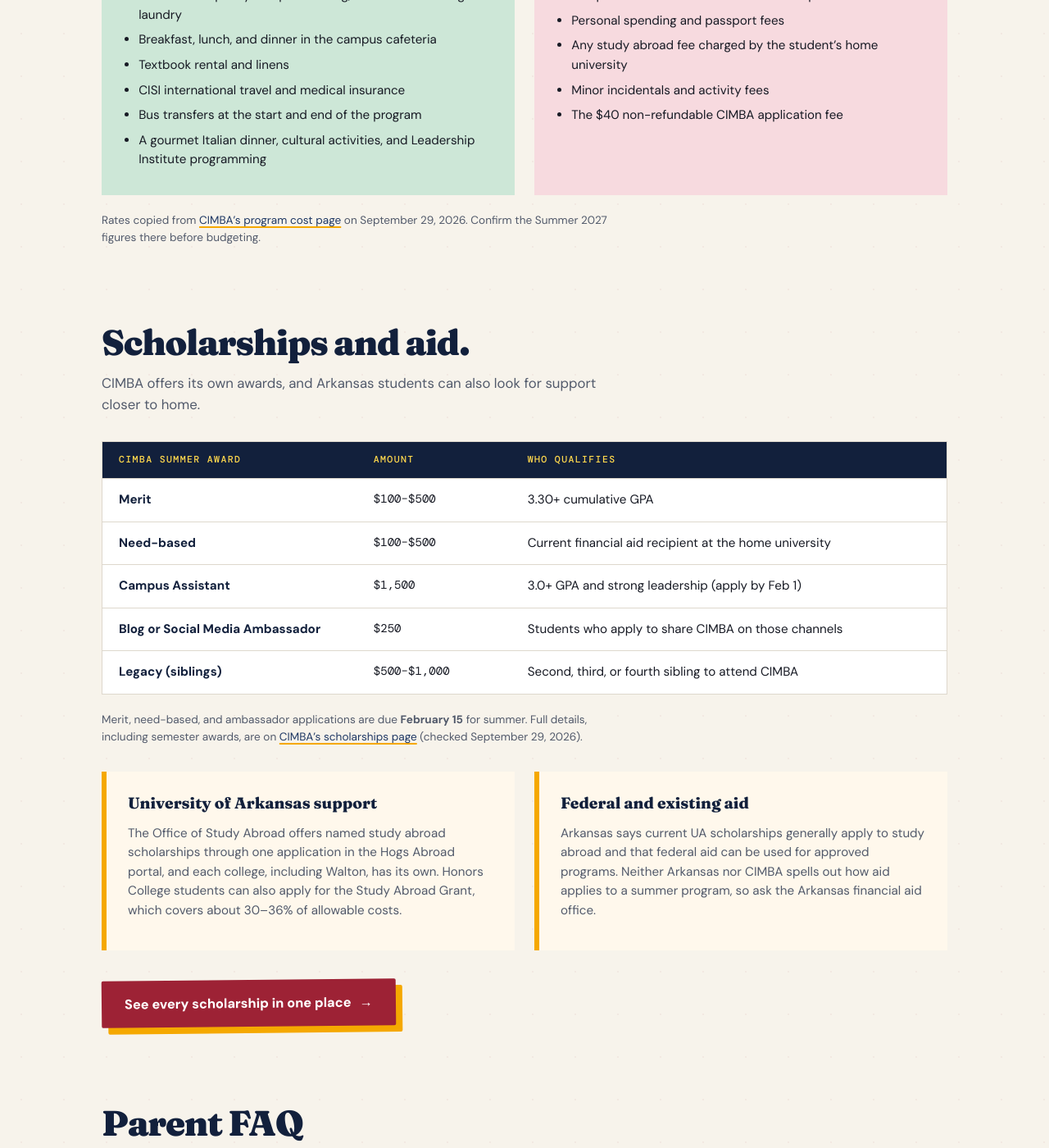
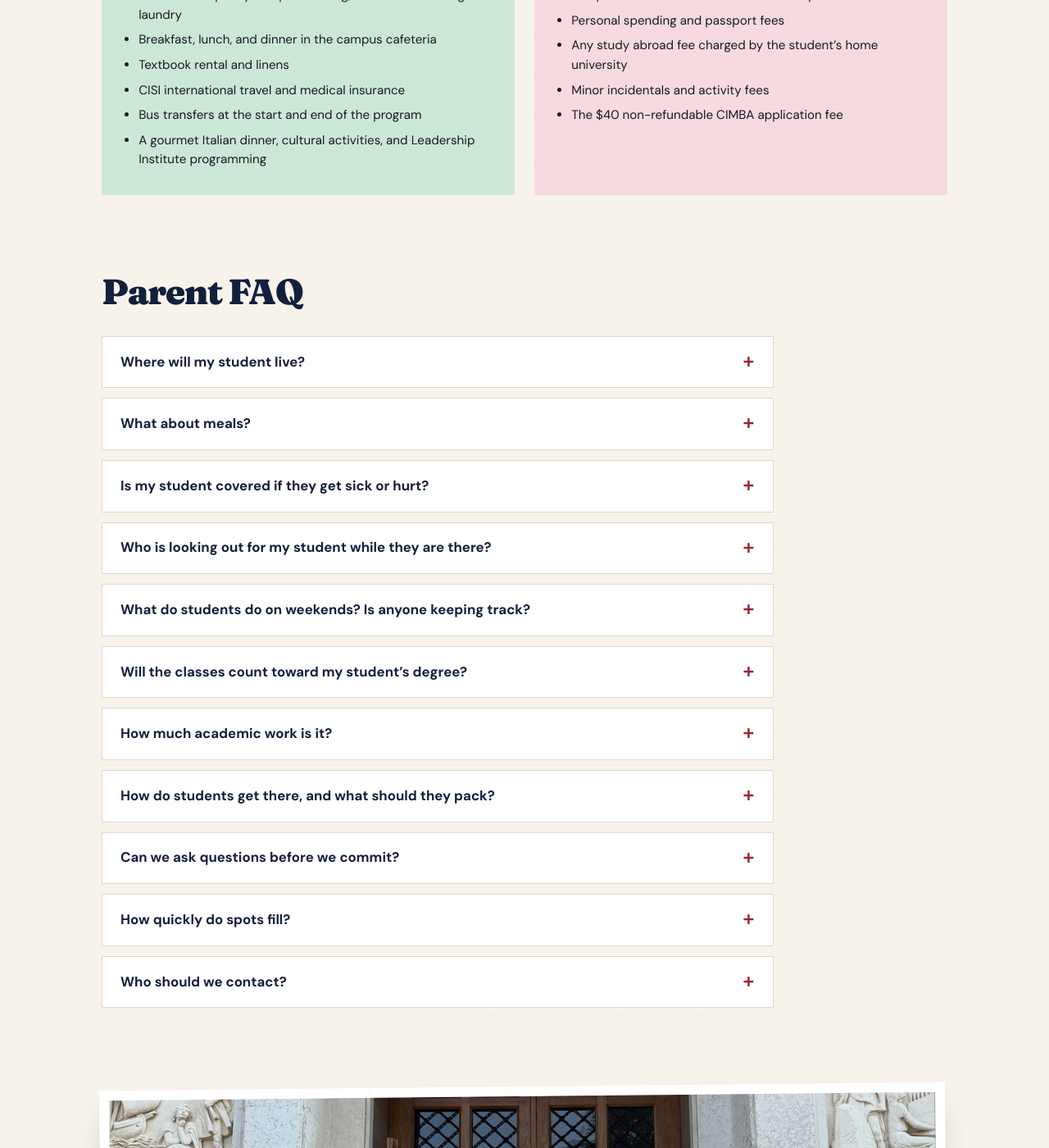
Before and after one commit to profsarahgrace/cimbahogs, a Jekyll site: the page built from program/index.html, in a window 1280 px wide and 1400 px high, scrolled down 5081 px. Shown: the whole window at 82% size. Built offline with Jekyll 4.4.1, drawn with Linux system fonts in a browser that asks for light colours; some of the changed text lies outside the part shown.

Commit message:
Program info: cut scholarships, rate note, and quotes; simplify closing CTA
- Remove scholarships section (has its own page), cost source note, and
  What past CimbaHogs say; drop unused styles and scholarship metadata
- Closing: 'Ready to take the next step?' with a 'Start the application
  process' button

Co-Authored-By: Claude Sonnet 5.5 <noreply@anthropic.com>

```diff
--- a/program/index.html
+++ b/program/index.html
@@ -1,20 +1,19 @@
 ---
 layout: "default"
 title: "CIMBA Italy Program Info for Arkansas Students and Families | CimbaHogs"
-description: "What University of Arkansas students and families need to know about CIMBA Italy: who teaches, cost, scholarships, housing, insurance, weekend travel, credit transfer, and support. The Arkansas-specific companion to CIMBA's own website."
+description: "What University of Arkansas students and families need to know about CIMBA Italy: who teaches, cost, housing, insurance, weekend travel, credit transfer, and support. The Arkansas-specific companion to CIMBA's own website."
 css: "/program/program.css"
 seo: true
 og_type: "website"
 og_title: "CIMBA Italy Program Info for Arkansas Students and Families"
-og_description: "Cost, scholarships, housing, insurance, travel, and credit transfer: straight answers for Arkansas students and families considering CIMBA Italy."
+og_description: "Cost, housing, insurance, travel, and credit transfer: straight answers for Arkansas students and families considering CIMBA Italy."
 twitter_description: "Straight answers for Arkansas students and families considering CIMBA Italy: cost, housing, insurance, travel, and credit transfer."
 schema_name: "CIMBA Italy Program Info for Arkansas Students and Families"
-schema_description: "Answers for University of Arkansas students and their families considering CIMBA Italy, including program cost, scholarships, housing, insurance, and credit transfer."
+schema_description: "Answers for University of Arkansas students and their families considering CIMBA Italy, including program cost, housing, insurance, and credit transfer."
 date_modified: "2026-09-29"
 keywords:
   - "CIMBA Italy parents"
   - "CIMBA Italy cost"
-  - "CIMBA Italy scholarships"
   - "is CIMBA Italy safe"
   - "University of Arkansas study abroad parents"
   - "Paderno del Grappa"
@@ -48,7 +47,6 @@ faq:
       <a href="#faculty">Who teaches</a>
       <a href="#safety">Safety &amp; travel</a>
       <a href="#cost">Cost</a>
-      <a href="#scholarships">Scholarships</a>
       <a href="#faq">Parent FAQ</a>
     </nav>
   </div>
@@ -256,78 +254,6 @@ faq:
         </ul>
       </div>
     </div>
-    <p class="source-note">
-      Rates copied from <a href="https://www.cimbaitaly.com/undergraduate-study-abroad/program-cost" target="_blank" rel="noopener">CIMBA&rsquo;s program cost page</a>
-      on September 29, 2026. Confirm the Summer 2027 figures there before budgeting.
-    </p>
-  </section>
-
-  <section class="scholarship-section" id="scholarships" aria-labelledby="scholarships-title">
-    <div class="section-head">
-      <h2 id="scholarships-title">Scholarships and aid.</h2>
-      <p>
-        CIMBA offers its own awards, and Arkansas students can also look for support closer to home.
-      </p>
-    </div>
-
-    <div class="aid-table" role="table" aria-label="CIMBA summer scholarships">
-      <div class="aid-row head" role="row">
-        <span role="columnheader">CIMBA summer award</span>
-        <span role="columnheader">Amount</span>
-        <span role="columnheader">Who qualifies</span>
-      </div>
-      <div class="aid-row" role="row">
-        <span role="cell">Merit</span>
-        <span role="cell">$100&ndash;$500</span>
-        <span role="cell">3.30+ cumulative GPA</span>
-      </div>
-      <div class="aid-row" role="row">
-        <span role="cell">Need-based</span>
-        <span role="cell">$100&ndash;$500</span>
-        <span role="cell">Current financial aid recipient at the home university</span>
-      </div>
-      <div class="aid-row" role="row">
-        <span role="cell">Campus Assistant</span>
-        <span role="cell">$1,500</span>
-        <span role="cell">3.0+ GPA and strong leadership (apply by Feb 1)</span>
-      </div>
-      <div class="aid-row" role="row">
-        <span role="cell">Blog or Social Media Ambassador</span>
-        <span role="cell">$250</span>
-        <span role="cell">Students who apply to share CIMBA on those channels</span>
-      </div>
-      <div class="aid-row" role="row">
-        <span role="cell">Legacy (siblings)</span>
-        <span role="cell">$500&ndash;$1,000</span>
-        <span role="cell">Second, third, or fourth sibling to attend CIMBA</span>
-      </div>
-    </div>
-    <p class="source-note">
-      Merit, need-based, and ambassador applications are due <strong>February 15</strong> for summer.
-      Full details, including semester awards, are on
-      <a href="https://www.cimbaitaly.com/undergraduate-study-abroad/financial-aid-scholarships" target="_blank" rel="noopener">CIMBA&rsquo;s scholarships page</a>
-      (checked September 29, 2026).
-    </p>
-
-    <div class="aid-notes">
-      <div class="note">
-        <h3>University of Arkansas support</h3>
-        <p>
-          The Office of Study Abroad offers named study abroad scholarships through one application in the Hogs Abroad
-          portal, and each college, including Walton, has its own. Honors College students can also apply for the
-          Study Abroad Grant, which covers about 30&ndash;36% of allowable costs.
-        </p>
-      </div>
-      <div class="note">
-        <h3>Federal and existing aid</h3>
-        <p>
-          Arkansas says current UA scholarships generally apply to study abroad and that federal aid can be used for
-          approved programs. Neither Arkansas nor CIMBA spells out how aid applies to a summer program, so ask the
-          Arkansas financial aid office.
-        </p>
-      </div>
-    </div>
-    <p class="aid-more"><a class="cta" href="/scholarships/">See every scholarship in one place</a></p>
   </section>
 
   <section class="faq-section" id="faq" aria-labelledby="faq-title">
@@ -438,33 +364,14 @@ faq:
     </div>
   </section>
 
-  <section class="voices" aria-labelledby="voices-title">
-    <div class="section-head">
-      <h2 id="voices-title">What past CimbaHogs say</h2>
-    </div>
-    <div class="voice-grid">
-      <blockquote>
-        <p>You can&rsquo;t even imagine how quickly the Cimba campus will feel like home. They told us that at the pre-departure session and I didn&rsquo;t believe them. But it is 100% true.</p>
-      </blockquote>
-      <blockquote>
-        <p>One of my favorite aspects of Cimba is that our students live on a dedicated campus, truly experiencing small-town life in northern Italy&hellip; It is the best of both worlds.</p>
-      </blockquote>
-      <blockquote>
-        <p>As a former student, this experience was truly life changing&hellip; You are more capable than you think.</p>
-      </blockquote>
-    </div>
-    <p class="voices-more"><a href="/stories/">Hear more from past CimbaHogs &rarr;</a></p>
-  </section>
-
   <figure class="group-photo">
     <img src="/images/group-2025.jpg" alt="A group of Summer 2025 CIMBA students and a professor posing on stone steps in Italy" width="1200" height="638" loading="lazy">
     <figcaption>Summer 2025 CimbaHogs in Italy.</figcaption>
   </figure>
 
   <section class="closing">
-    <h2>Ready to help your student take the next step?</h2>
-    <p>The application guide walks through both applications, every deadline, and what to ask along the way.</p>
-    <a class="cta" href="/summer27application/">Start the application guide</a>
+    <h2>Ready to take the next step?</h2>
+    <a class="cta" href="/summer27application/">Start the application process</a>
   </section>
 
   <footer>
--- a/program/program.css
+++ b/program/program.css
@@ -87,20 +87,6 @@ section { scroll-margin-top: 24px; }
 .included h3 { margin: 0 0 12px; font-size: 1.25rem; }
 .included ul { margin: 0; padding-left: 1.2em; }
 .included li { margin-bottom: 7px; font-size: .95rem; }
-.source-note { margin: 20px 0 0; font-size: .85rem; color: var(--ink-mid); max-width: 70ch; }
-
-/* scholarships */
-.aid-table { background: #fff; border: 1.5px solid var(--rule); }
-.aid-row { display: grid; grid-template-columns: minmax(0,1.2fr) minmax(0,.7fr) minmax(0,2fr); gap: 16px; padding: 14px 20px; border-top: 1px solid var(--rule); font-size: .95rem; }
-.aid-row:first-child { border-top: 0; }
-.aid-row span:first-child { font-weight: 700; color: var(--navy-deep); }
-.aid-row span:nth-child(2) { font-family: var(--mono); font-size: .88rem; }
-.aid-row.head { background: var(--navy-deep); }
-.aid-row.head span { font: 500 .72rem/1.4 var(--mono); letter-spacing: .12em; text-transform: uppercase; color: var(--butter); }
-.aid-notes { display: grid; grid-template-columns: repeat(2, minmax(0, 1fr)); gap: 24px; margin-top: 32px; }
-.note { padding: 24px 26px; background: var(--cream); border-left: 6px solid var(--gold); }
-.note h3 { margin: 0 0 10px; font-size: 1.2rem; }
-.note p { margin: 0 0 12px; font-size: .95rem; color: var(--ink-mid); }
 
 /* FAQ */
 .faq-list { max-width: 820px; }
@@ -111,16 +97,6 @@ summary::-webkit-details-marker { display: none; }
 summary::after { content: "+"; flex: none; font: 500 1.6rem/1 var(--mono); color: var(--razor); }
 details[open] summary::after { content: "\2212"; }
 details p { margin: 0; padding: 0 22px 22px; color: var(--ink-mid); max-width: 68ch; }
-
-/* voices */
-.voice-grid { display: grid; grid-template-columns: repeat(3, minmax(0, 1fr)); gap: 24px; }
-blockquote { position: relative; margin: 0; padding: 30px 24px 24px; background: var(--butter); box-shadow: 0 18px 30px -20px rgba(18,32,60,.45); }
-blockquote:nth-child(2) { background: var(--sky); transform: rotate(.8deg); }
-blockquote:nth-child(1) { transform: rotate(-.8deg); }
-blockquote:nth-child(3) { background: var(--pink); transform: rotate(-.4deg); }
-blockquote::before { content: "\201C"; position: absolute; top: 2px; left: 16px; font: 900 3.4rem/1 var(--serif); color: var(--razor); }
-blockquote p { margin: 0; font: 600 1.02rem/1.45 var(--serif); color: var(--navy-deep); }
-.voices-more { margin: 28px 0 0; font-weight: 700; }
 
 .group-photo { margin: 96px 0 0; padding: 12px 12px 18px; background: #fff; box-shadow: 0 22px 36px -16px rgba(18,32,60,.42); transform: rotate(-.6deg); }
 .group-photo img { display: block; width: 100%; height: auto; }
@@ -139,15 +115,12 @@ footer { margin-top: 88px; padding-top: 28px; border-top: 1.5px solid var(--rule
 
 @media (max-width: 900px) {
   .faculty-grid { grid-template-columns: repeat(2, minmax(0, 1fr)); }
-  .voice-grid { grid-template-columns: 1fr; }
 }
 @media (max-width: 650px) {
   .hero { padding: 0 18px 72px; }
   .hero-inner { padding-top: 36px; }
   .shell { padding: 64px 18px 72px; }
-  .cost-cards, .included, .aid-notes { grid-template-columns: 1fr; }
-  .aid-row { grid-template-columns: 1fr; gap: 2px; }
-  .aid-row.head { display: none; }
+  .cost-cards, .included { grid-template-columns: 1fr; }
   .faculty-grid { gap: 16px; }
   .stat strong { font-size: 2.1rem; }
 }
@@ -157,7 +130,7 @@ footer { margin-top: 88px; padding-top: 28px; border-top: 1.5px solid var(--rule
   .topline, .hero::after { display: none; }
   details { break-inside: avoid; }
   details:not([open]) p { display: block; }
-  .faculty-grid li, blockquote, .group-photo { transform: none; }
+  .faculty-grid li, .group-photo { transform: none; }
 }
 
 /* partnership, accreditation, safety, corporate */
@@ -198,7 +171,6 @@ footer { margin-top: 88px; padding-top: 28px; border-top: 1.5px solid var(--rule
 }
 @media print { .campus-card, .corporate-photo { transform: none; } }
 
-.aid-more { margin: 36px 0 0; }
 
 .campus-card img { display: block; width: 100%; height: auto; margin: -4px 0 18px; box-shadow: 0 8px 18px -10px rgba(18,32,60,.5); }
 @media (max-width: 650px) { .trust { grid-template-columns: 1fr; } }
```
